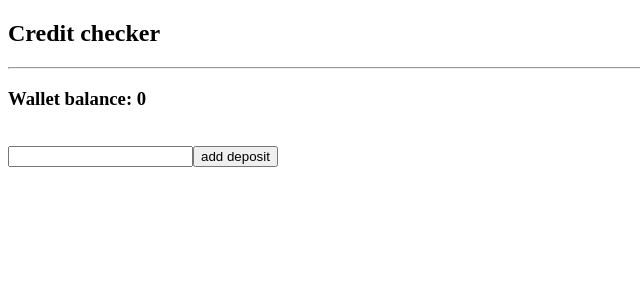
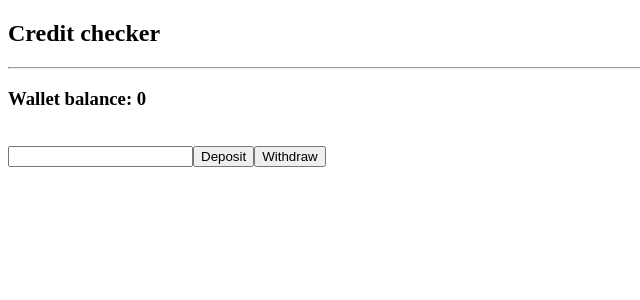
Before and after one commit to BarriF13/credit-checker, a React (Create React App) app: page / in a window 1280 px wide. Shown: the top 300 px of the page, without its empty margins (0-640 px from the left). Built offline with nearby package versions, Linux system fonts and the light colour scheme.

Commit message:
pass test for withdraw

```diff
--- a/src/components/Wallet.js
+++ b/src/components/Wallet.js
@@ -9,17 +9,19 @@ export class Wallet extends Component {
     this.state = { balance: undefined }
   }
   updateBalance = event => this.setState({ balance: parseInt(event.target.value, 10) })
-  deposit = ()=> this.props.deposit(this.state.balance)
+  deposit = ()=> this.props.deposit(this.state.balance);
+  withdraw = ()=> this.props.withdraw(this.state.balance);
   render() {
     return (
       <div>
         <h3 className='balance'>Wallet balance: { this.props.balance }</h3>
         <br/>
         <input className="input-wallet" onChange={this.updateBalance}/>
-        <button className="btn-deposit" onClick={this.deposit}>add deposit</button>
+        <button className="btn-deposit" onClick={this.deposit}>Deposit</button>
+        <button className="btn-withdraw" onClick={this.withdraw}>Withdraw</button>
       </div>
     )
   }
 }
 
-export default connect( state => {return {balance : state} }, { deposit} )(Wallet);
+export default connect( state => {return {balance : state} }, { deposit, withdraw} )(Wallet);
```
